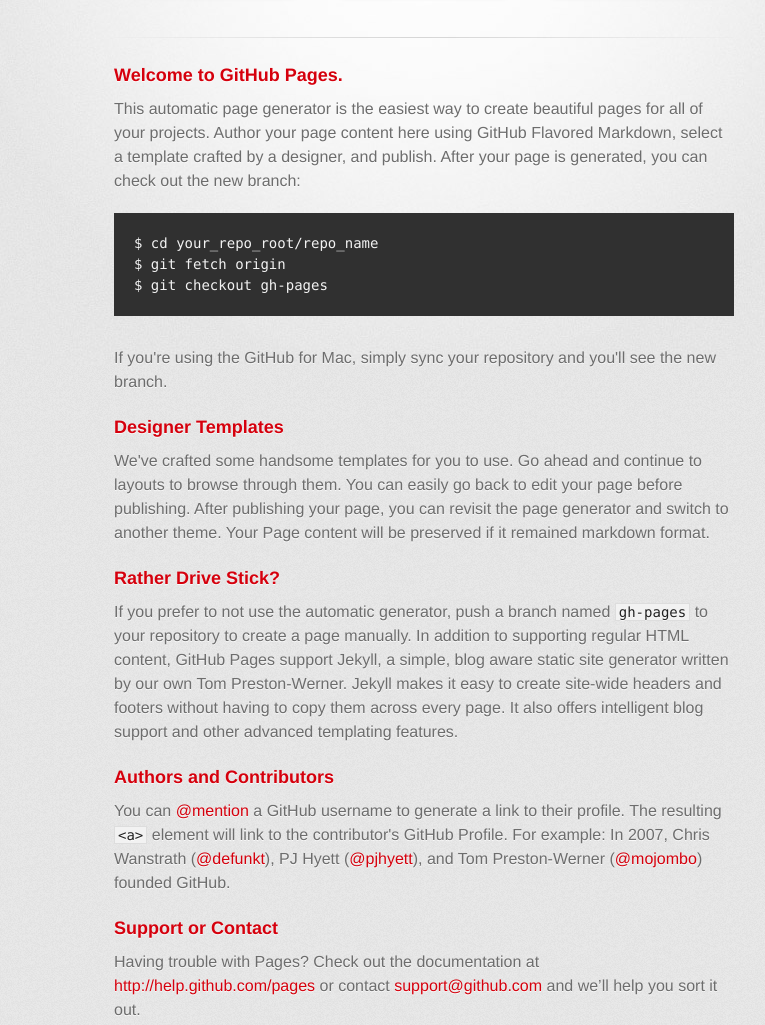
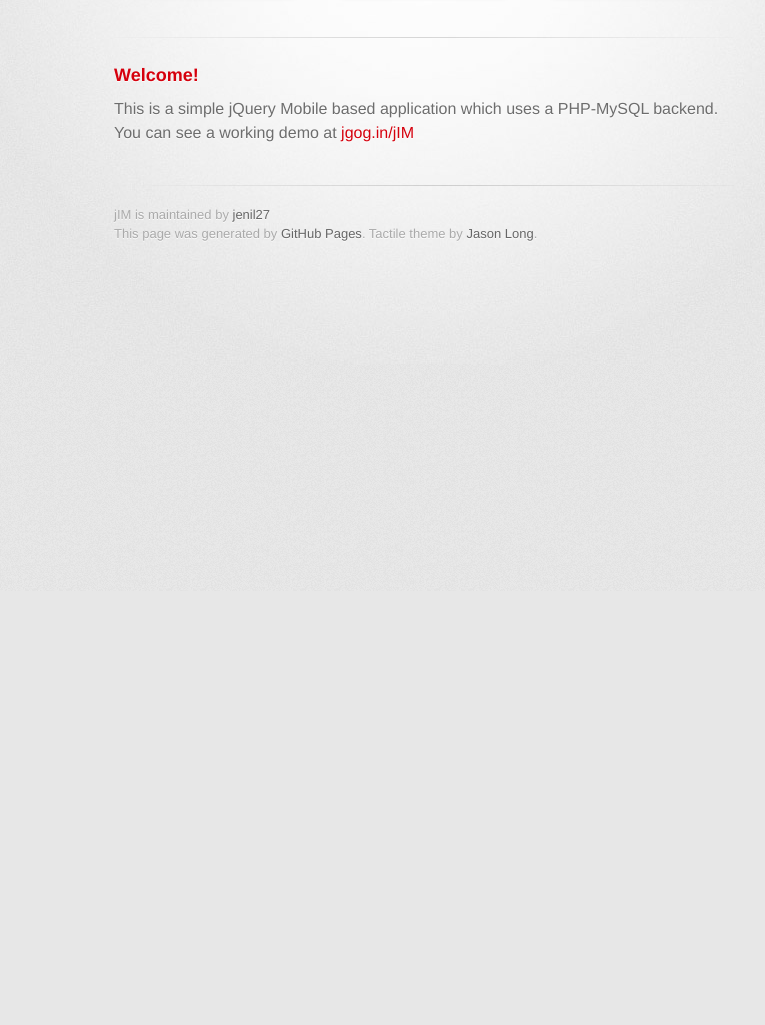
Before and after one commit to jenil/jim, a plain HTML site: page index.html in a window 1280 px wide. Shown: the part 209-1234 px from the top of the page, without its empty margins (216-981 px from the left). After the commit the page ends 800 px from the top, so only its background shows below. Drawn offline with Linux system fonts and the light colour scheme; a web font is replaced by a local one.

```diff
--- a/index.html
+++ b/index.html
@@ -31,32 +31,9 @@
         <hr>
 
         <section id="main_content">
-          <h3>Welcome to GitHub Pages.</h3>
+          <h3>Welcome!</h3>
 
-<p>This automatic page generator is the easiest way to create beautiful pages for all of your projects. Author your page content here using GitHub Flavored Markdown, select a template crafted by a designer, and publish. After your page is generated, you can check out the new branch:</p>
-
-<pre><code>$ cd your_repo_root/repo_name
-$ git fetch origin
-$ git checkout gh-pages
-</code></pre>
-
-<p>If you're using the GitHub for Mac, simply sync your repository and you'll see the new branch.</p>
-
-<h3>Designer Templates</h3>
-
-<p>We've crafted some handsome templates for you to use. Go ahead and continue to layouts to browse through them. You can easily go back to edit your page before publishing. After publishing your page, you can revisit the page generator and switch to another theme. Your Page content will be preserved if it remained markdown format.</p>
-
-<h3>Rather Drive Stick?</h3>
-
-<p>If you prefer to not use the automatic generator, push a branch named <code>gh-pages</code> to your repository to create a page manually. In addition to supporting regular HTML content, GitHub Pages support Jekyll, a simple, blog aware static site generator written by our own Tom Preston-Werner. Jekyll makes it easy to create site-wide headers and footers without having to copy them across every page. It also offers intelligent blog support and other advanced templating features.</p>
-
-<h3>Authors and Contributors</h3>
-
-<p>You can <a href="https://github.com/blog/821" class="user-mention">@mention</a> a GitHub username to generate a link to their profile. The resulting <code>&lt;a&gt;</code> element will link to the contributor's GitHub Profile. For example: In 2007, Chris Wanstrath (<a href="https://github.com/defunkt" class="user-mention">@defunkt</a>), PJ Hyett (<a href="https://github.com/pjhyett" class="user-mention">@pjhyett</a>), and Tom Preston-Werner (<a href="https://github.com/mojombo" class="user-mention">@mojombo</a>) founded GitHub.</p>
-
-<h3>Support or Contact</h3>
-
-<p>Having trouble with Pages? Check out the documentation at <a href="http://help.github.com/pages">http://help.github.com/pages</a> or contact <a href="mailto:support@github.com">support@github.com</a> and we’ll help you sort it out.</p>
+<p>This is a simple jQuery Mobile based application which uses a PHP-MySQL backend. You can see a working demo at <a href="http://www.jgog.in/jIM">jgog.in/jIM</a></p>
         </section>
 
         <footer>
```
Also changed, not shown: params.json (+1 -1 lines).
